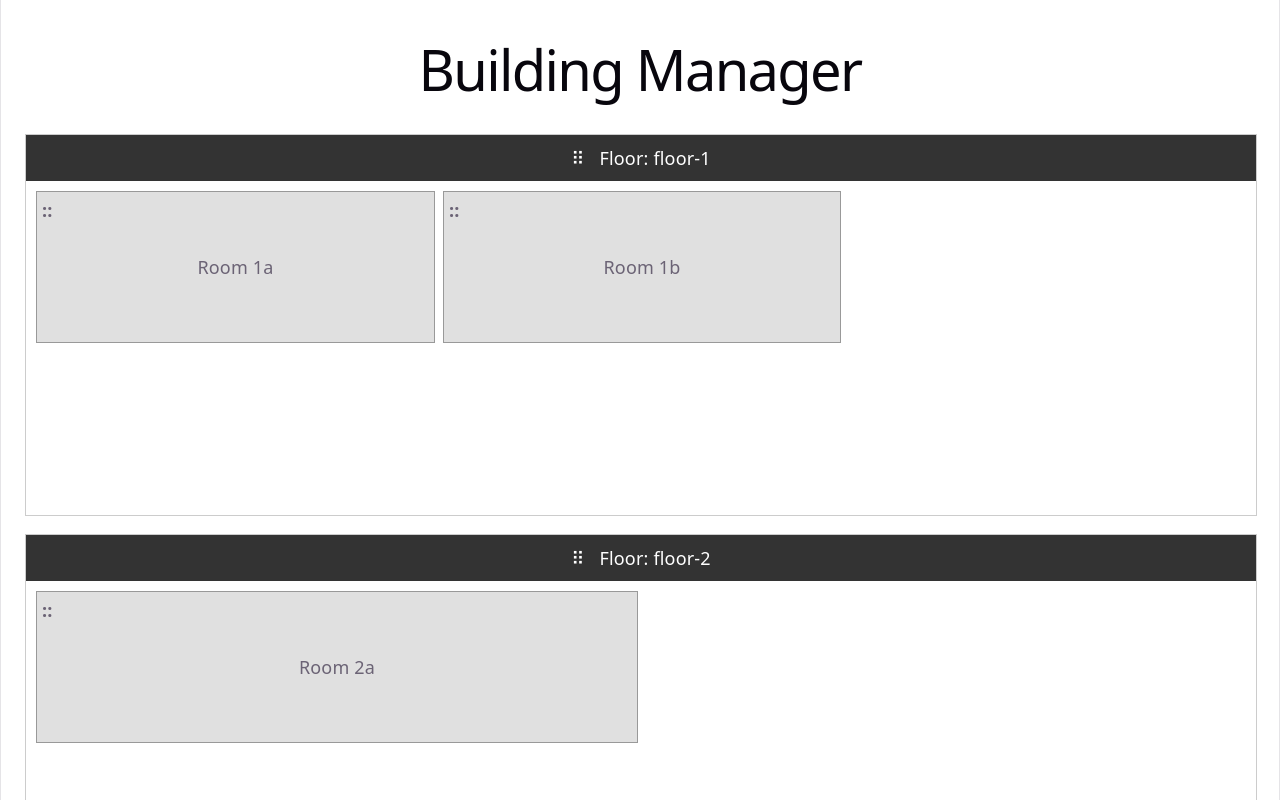
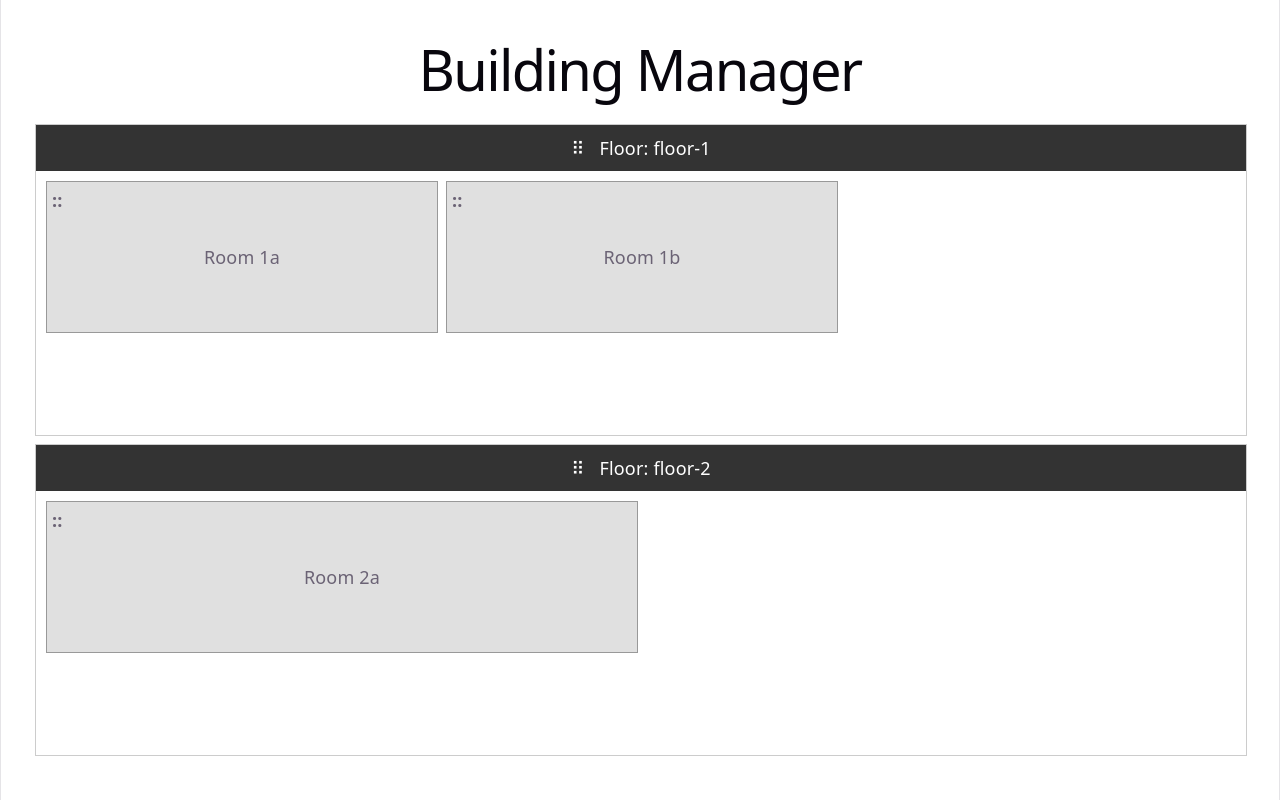
Before and after one commit to mrChernicharo/dnd-test, a React (Vite) app: page / in a window 1280 px wide. Shown: the top 800 px of the page. Built offline with nearby package versions, Linux system fonts and the light colour scheme.

Commit message:
migrated away from legacy stuff

```diff
--- a/src/Floors.tsx
+++ b/src/Floors.tsx
@@ -1,18 +1,16 @@
 import { useState } from "react";
-import { Responsive, WidthProvider } from "react-grid-layout/legacy";
-import "/node_modules/react-grid-layout/css/styles.css";
-import "/node_modules/react-resizable/css/styles.css";
+import { ResponsiveGridLayout, useContainerWidth } from "react-grid-layout";
+import "react-grid-layout/css/styles.css";
+import "react-resizable/css/styles.css";
 import "./Floors.css";
 
-const ResponsiveGridLayout = WidthProvider(Responsive);
+import type { Layout, LayoutItem } from "react-grid-layout";
 
 // --- CONSTANTS ---
 const ROW_HEIGHT = 30;
 const FLOOR_PADDING = 2; // Extra grid units for floor headers/padding
 
 // --- CHILD COMPONENT: THE FLOOR ---
-
-import type { Layout, LayoutItem } from "react-grid-layout";
 
 interface FloorProps {
   id: string;
@@ -22,6 +20,8 @@ interface FloorProps {
 }
 
 const Floor = ({ id, rooms, onRoomsChange, updateFloorHeight }: FloorProps) => {
+  const { width, containerRef } = useContainerWidth();
+
   const handleLayoutChange = (newLayout: Layout) => {
     onRoomsChange(id, newLayout);
 
@@ -40,16 +40,15 @@ const Floor = ({ id, rooms, onRoomsChange, updateFloorHeight }: FloorProps) => {
       <div className="floor-header">
         <span className="floor-drag-handle">⠿</span> Floor: {id}
       </div>
-      <div className="floor-content">
+      <div className="floor-content" ref={containerRef}>
         <ResponsiveGridLayout
-          className="layout"
+          width={width}
           layouts={{ lg: rooms }}
           breakpoints={{ lg: 1200 }}
           cols={{ lg: 12 }}
           rowHeight={ROW_HEIGHT}
-          draggableHandle=".room-drag-handle" // Prevents floor from dragging when moving a room
+          dragConfig={{ handle: ".room-drag-handle" }}
           onLayoutChange={handleLayoutChange}
-          margin={[10, 10]}
         >
           {rooms.map((room: LayoutItem) => (
             <div key={room.i} className="room-card">
@@ -66,11 +65,13 @@ const Floor = ({ id, rooms, onRoomsChange, updateFloorHeight }: FloorProps) => {
 // --- MAIN APP ---
 
 interface FloorsState {
-  floors: LayoutItem[];
+  floors: Layout;
   rooms: Record<string, Layout>;
 }
 
 export default function Floors() {
+  const { width, containerRef } = useContainerWidth();
+
   const [layouts, setLayouts] = useState<FloorsState>({
     floors: [
       { i: "floor-1", x: 0, y: 0, w: 12, h: 8 },
@@ -93,9 +94,8 @@ export default function Floors() {
     }));
   };
 
-  // ResponsiveGridLayout's onLayoutChange: (layout: Layout, layouts: Partial<Record<string, Layout>>) => void
   const handleFloorLayoutChange = (layout: Layout) => {
-    setLayouts((prev) => ({ ...prev, floors: layout as LayoutItem[] }));
+    setLayouts((prev) => ({ ...prev, floors: layout }));
   };
 
   const handleRoomLayoutChange = (floorId: string, newRoomLayout: Layout) => {
@@ -106,17 +106,16 @@ export default function Floors() {
   };
 
   return (
-    <div className="floors-root">
+    <div className="floors-root" ref={containerRef}>
       <h1>Building Manager</h1>
       <ResponsiveGridLayout
-        className="layout"
+        width={width}
         layouts={{ lg: layouts.floors }}
         breakpoints={{ lg: 1200 }}
         cols={{ lg: 12 }}
         rowHeight={ROW_HEIGHT}
-        draggableHandle=".floor-drag-handle"
+        dragConfig={{ handle: ".floor-drag-handle" }}
         onLayoutChange={handleFloorLayoutChange}
-        margin={[0, 20]}
       >
         {layouts.floors.map((floor) => (
           <div
```
